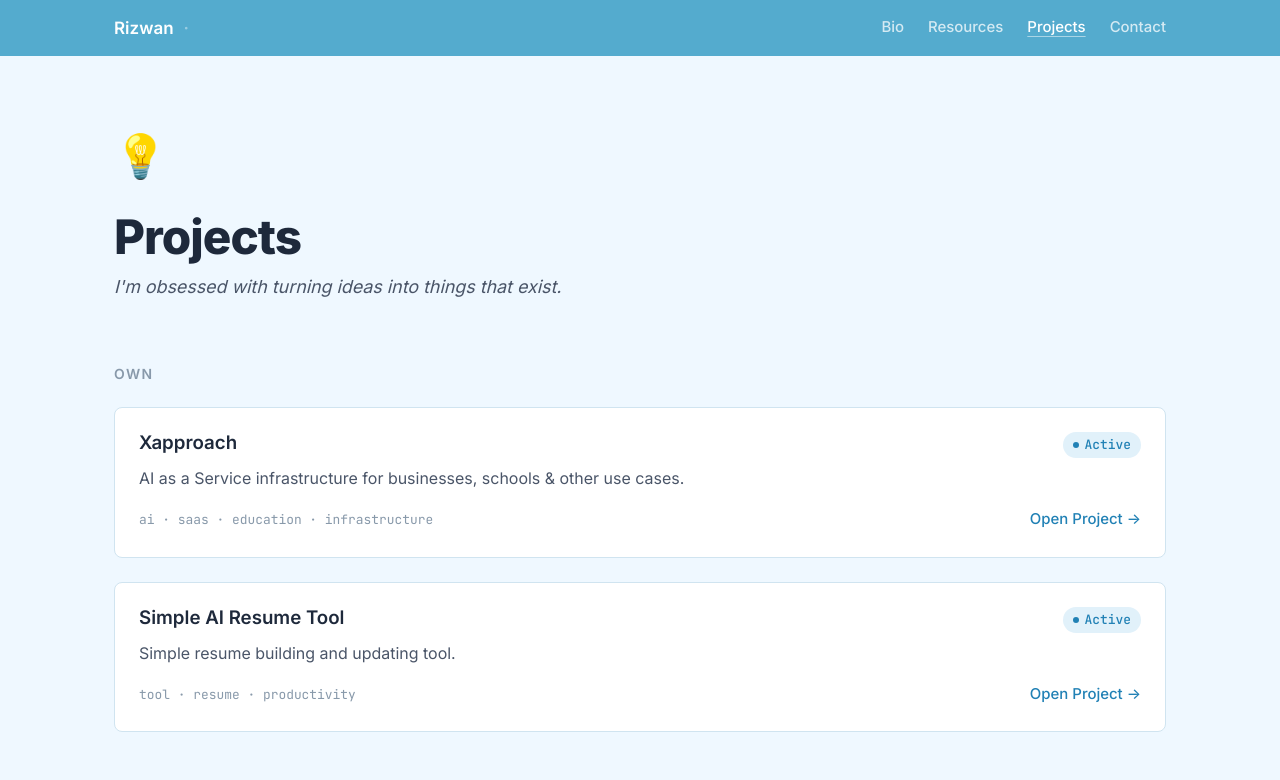
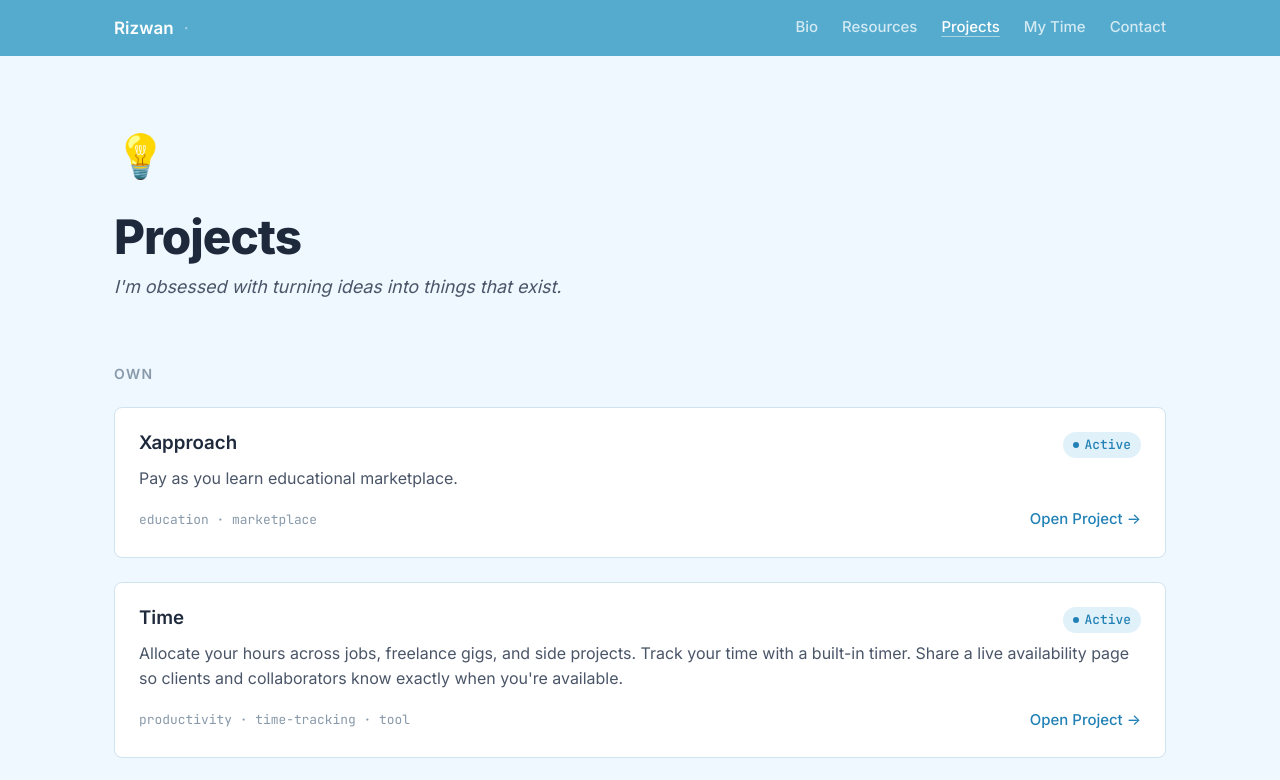
Before and after one commit to rizwanrko77/iamrizwan, a Next.js app: page /projects in a window 1280 px wide. Shown: the top 780 px of the page. Built offline with nearby package versions, Linux system fonts and the light colour scheme.

Commit message:
feat: add My Time page, update navigation and contact links, and add Time to projects

```diff
--- a/src/app/contact/page.tsx
+++ b/src/app/contact/page.tsx
@@ -35,6 +35,9 @@ export default function Contact() {
           <p>
             Want to discuss? <a href="https://cal.com/meet-rizwan" target="_blank" rel="noopener noreferrer">Book a meeting</a>
           </p>
+          <p>
+            Check my availability → <Link href="/my-time">My Time</Link>
+          </p>
         </section>
       </FadeIn>
     </PageLayout>
--- a/src/app/projects/page.tsx
+++ b/src/app/projects/page.tsx
@@ -33,10 +33,27 @@ export default function Projects() {
                   <span className="status-chip__dot"></span> Active
                 </span>
               </div>
-              <p className="card__body">AI as a Service infrastructure for businesses, schools & other use cases.</p>
+              <p className="card__body">Pay as you learn educational marketplace.</p>
               <div style={{ display: 'flex', justifyContent: 'space-between', alignItems: 'center' }}>
-                <span className="project-card__tags" style={{ marginBottom: 0 }}>ai · saas · education · infrastructure</span>
+                <span className="project-card__tags" style={{ marginBottom: 0 }}>education · marketplace</span>
                 <a href="https://xapproach.com" target="_blank" rel="noopener noreferrer" className="card__link">
+                  Open Project <span>→</span>
+                </a>
+              </div>
+            </div>
+
+            {/* Time */}
+            <div className="card">
+              <div style={{ display: 'flex', justifyContent: 'space-between', alignItems: 'flex-start', marginBottom: 'var(--space-1)' }}>
+                <h3 className="card__title" style={{ marginBottom: 0 }}>Time</h3>
+                <span className="status-chip status-chip--active" style={{ marginBottom: 0 }}>
+                  <span className="status-chip__dot"></span> Active
+                </span>
+              </div>
+              <p className="card__body">Allocate your hours across jobs, freelance gigs, and side projects. Track your time with a built-in timer. Share a live availability page so clients and collaborators know exactly when you're available.</p>
+              <div style={{ display: 'flex', justifyContent: 'space-between', alignItems: 'center' }}>
+                <span className="project-card__tags" style={{ marginBottom: 0 }}>productivity · time-tracking · tool</span>
+                <a href="https://time.iamrizwan.com/" target="_blank" rel="noopener noreferrer" className="card__link">
                   Open Project <span>→</span>
                 </a>
               </div>
--- a/src/components/Footer.tsx
+++ b/src/components/Footer.tsx
@@ -9,7 +9,8 @@ export default function Footer() {
           Connect with me ·{' '}
           <a href="https://linkedin.com/in/rizwan-rko" target="_blank" rel="noopener noreferrer">LinkedIn</a> ·{' '}
           <a href="mailto:hello@iamrizwan.com">Email</a> ·{' '}
-          <a href="https://cal.com/meet-rizwan" target="_blank" rel="noopener noreferrer">Book a meeting</a>
+          <a href="https://cal.com/meet-rizwan" target="_blank" rel="noopener noreferrer">Book a meeting</a> ·{' '}
+          <Link href="/my-time">My Time</Link>
         </p>
       </footer>
     </FadeIn>
--- a/src/components/Nav.tsx
+++ b/src/components/Nav.tsx
@@ -24,6 +24,7 @@ export default function Nav() {
           <Link href="/bio" className={`nav__link ${isActive('/bio') ? 'nav__link--active' : ''}`}>Bio</Link>
           <Link href="/resources" className={`nav__link ${isActive('/resources') ? 'nav__link--active' : ''}`}>Resources</Link>
           <Link href="/projects" className={`nav__link ${isActive('/projects') ? 'nav__link--active' : ''}`}>Projects</Link>
+          <Link href="/my-time" className={`nav__link ${isActive('/my-time') ? 'nav__link--active' : ''}`}>My Time</Link>
           <Link href="/contact" className={`nav__link ${isActive('/contact') ? 'nav__link--active' : ''}`}>Contact</Link>
         </div>
         <button
@@ -54,6 +55,7 @@ export default function Nav() {
         <Link href="/bio" className={`nav__mobile-link ${isActive('/bio') ? 'nav__mobile-link--active' : ''}`} onClick={closeMenu}>Bio</Link>
         <Link href="/resources" className={`nav__mobile-link ${isActive('/resources') ? 'nav__mobile-link--active' : ''}`} onClick={closeMenu}>Resources</Link>
         <Link href="/projects" className={`nav__mobile-link ${isActive('/projects') ? 'nav__mobile-link--active' : ''}`} onClick={closeMenu}>Projects</Link>
+        <Link href="/my-time" className={`nav__mobile-link ${isActive('/my-time') ? 'nav__mobile-link--active' : ''}`} onClick={closeMenu}>My Time</Link>
         <Link href="/contact" className={`nav__mobile-link ${isActive('/contact') ? 'nav__mobile-link--active' : ''}`} onClick={closeMenu}>Contact</Link>
       </div>
     </>
```
Also changed, not shown: src/app/my-time/page.tsx (added, +25 -0 lines).
